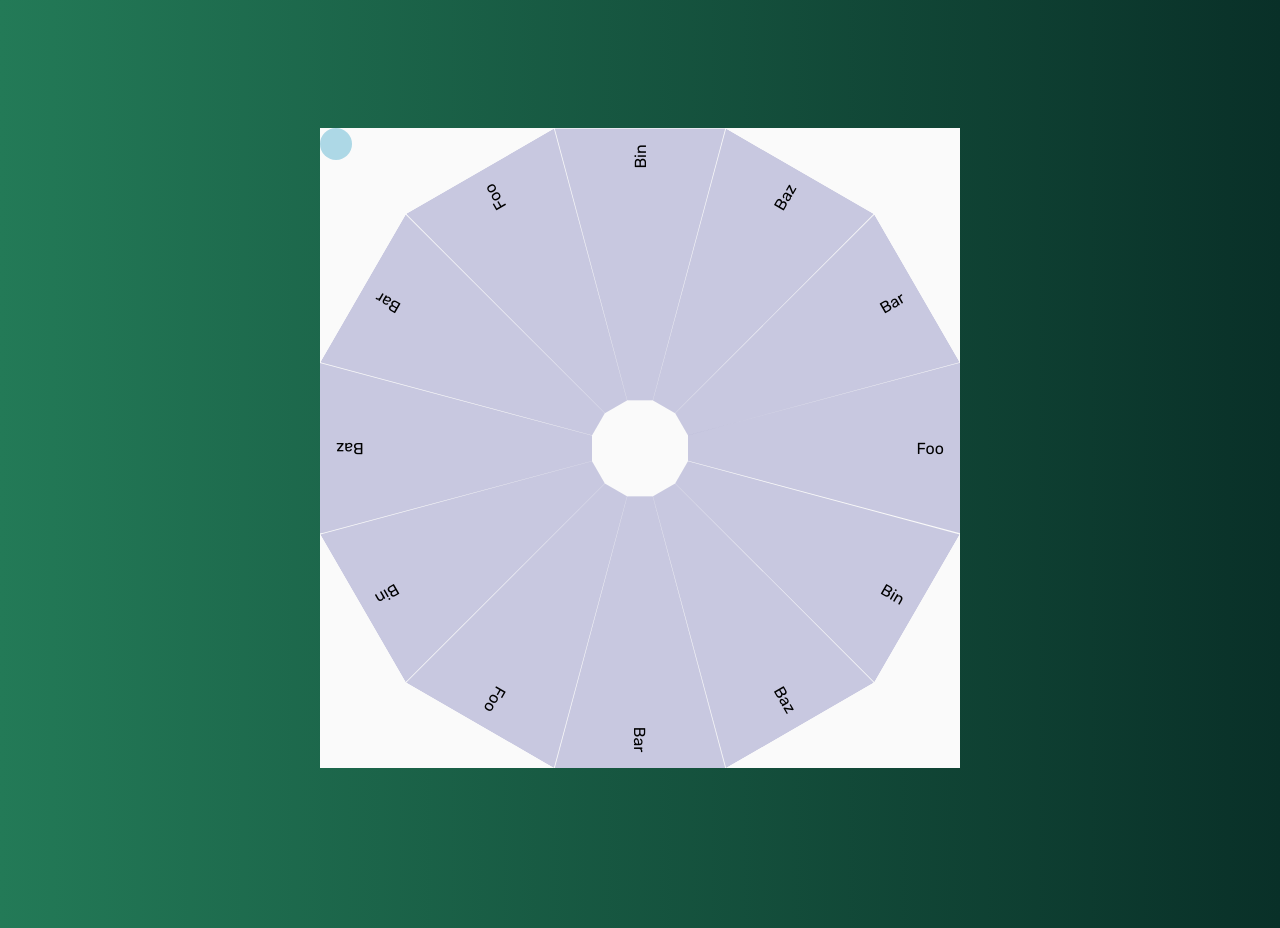
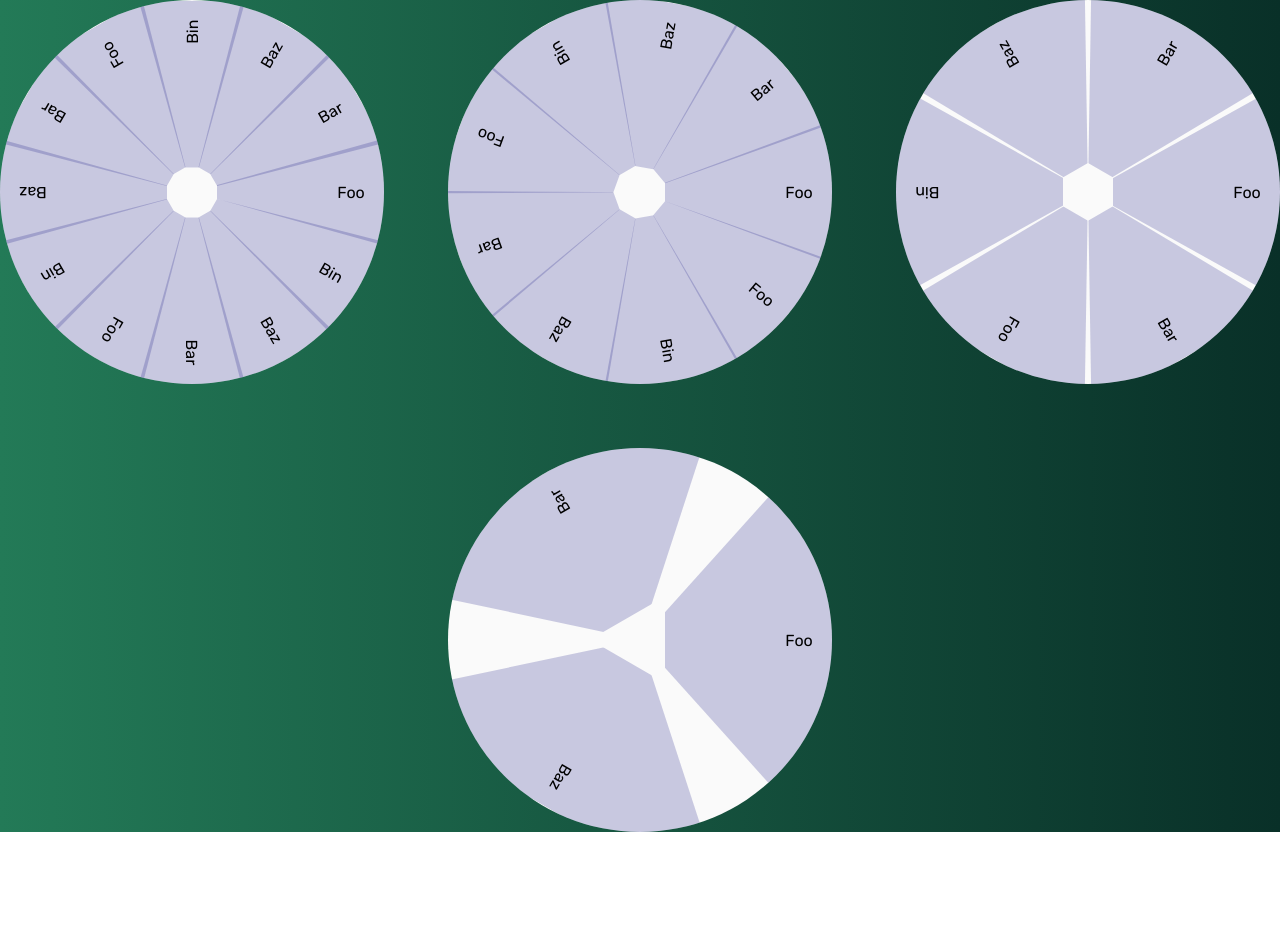
Before and after one commit to Matsuuu/chance-elements, a website with bundled scripts: page index.html in a window 1280 px wide. After the commit the page ends 832 px from the top, so only its background shows below. Built offline with nearby package versions, Linux system fonts and the light colour scheme.

Commit message:
Looking like a wheel

```diff
--- a/index.html
+++ b/index.html
@@ -5,10 +5,7 @@
         <meta charset="UTF-8" />
         <link rel="preconnect" href="https://fonts.googleapis.com" />
         <link rel="preconnect" href="https://fonts.gstatic.com" crossorigin />
-    <link
-      href="https://fonts.googleapis.com/css2?family=Rubik:wght@400;700&display=swap"
-      rel="stylesheet"
-    />
+        <link href="https://fonts.googleapis.com/css2?family=Rubik:wght@400;700&display=swap" rel="stylesheet" />
         <style>
             html,
             body {
@@ -16,25 +13,24 @@
                 padding: 0;
                 height: 100%;
                 width: 100%;
-        font-family: "Rubik", sans-serif;
+                font-family: 'Rubik', sans-serif;
             }
             body {
                 background: #093028; /* fallback for old browsers */
-        background: -webkit-linear-gradient(
-          to right,
-          #237a57,
-          #093028
-        ); /* Chrome 10-25, Safari 5.1-6 */
+                background: -webkit-linear-gradient(to right, #237a57, #093028); /* Chrome 10-25, Safari 5.1-6 */
                 background: linear-gradient(
                     to right,
                     #237a57,
                     #093028
                 ); /* W3C, IE 10+/ Edge, Firefox 16+, Chrome 26+, Opera 12+, Safari 7+ */
+                display: flex;
+                gap: 4rem;
+                flex-wrap: wrap;
+                justify-content: center;
             }
 
             chance-wheel {
-        width: 50%;
-        margin: 10% auto 0 auto;
+                width: 30%;
             }
         </style>
 
--- a/src/chance-wheel.js
+++ b/src/chance-wheel.js
@@ -24,12 +24,15 @@ export class ChanceWheel extends LitElement {
 
     static styles = css`
         :host {
+            overflow: hidden;
+            border-radius: 50%;
             display: flex;
             justify-content: center;
             align-items: center;
             background: #fafafa;
             aspect-ratio: 1;
             position: relative;
+            --pi: 3.14159265358979;
         }
 
         .dial {
@@ -62,16 +65,17 @@ export class ChanceWheel extends LitElement {
             display: flex;
             justify-content: flex-end;
             clip-path: polygon(0 50%, 100% 0, 100% 100%, 0 50%);
-            height: calc(320% / var(--item-total));
+            height: calc(var(--pi) * 51cqh / var(--item-total));
         }
 
         chance-item::part(value) {
             background: rgba(0, 0, 120, 0.2);
-            padding: 1rem;
+            padding: 0 10% 0 2%;
             width: 75%;
             display: flex;
             justify-content: flex-end;
             align-items: center;
+            border-radius: 5%;
         }
 
     `;
--- a/src/index.js
+++ b/src/index.js
@@ -21,6 +21,12 @@ render(
     html`
         <chance-wheel .items=${items}>
         </chance-wheel>
+        <chance-wheel .items=${items.slice(0, 9)}>
+        </chance-wheel>
+        <chance-wheel .items=${items.slice(0, 6)}>
+        </chance-wheel>
+        <chance-wheel .items=${items.slice(0, 3)}>
+        </chance-wheel>
     `,
     document.body,
 );
```
Lines whose indentation alone changed are shown as unchanged.
